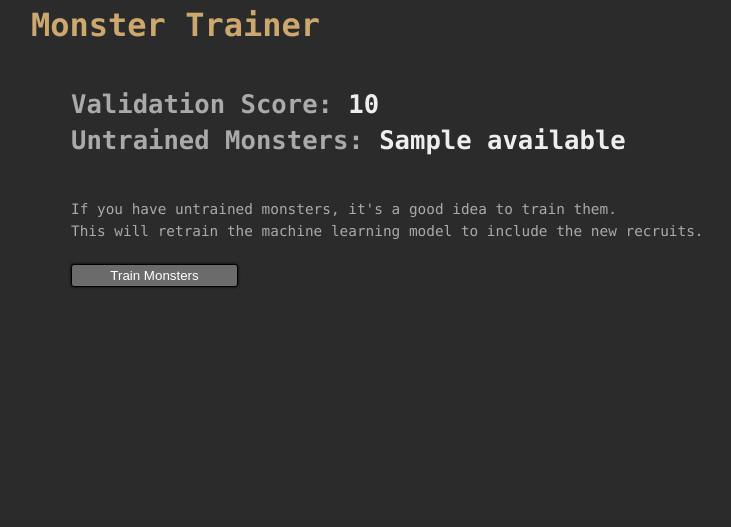
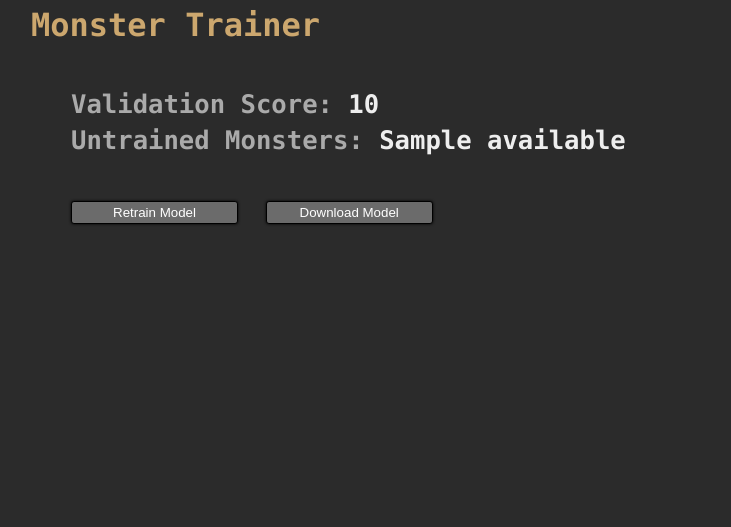
Before and after one commit to BrokenShell/Bandersnatch, a Flask app: template app/templates/train.html in a window 1280 px wide. Shown: the part 229-756 px from the top of the page, without its empty margins (29-760 px from the left). Run offline with Flask 2, Linux system fonts and the light colour scheme; the template is opened without the code that fills it: most values are stand-ins (such as "Sample title", 1, 10 or a date in 2020); parts of the project's set-up code (start-up, migrations or seed data) failed here and were passed over.

Commit message:
updates downloaded saved_model.zip to include the training data

```diff
--- a/app/main.py
+++ b/app/main.py
@@ -1,7 +1,9 @@
 """ Bandersnatch """
+from zipfile import ZipFile
+
 import numpy as np
-from Fortuna import random_int, random_float, smart_clamp
-from flask import Flask, render_template, request
+from Fortuna import random_int, random_float
+from flask import Flask, render_template, request, send_file
 import altair as alt
 from joblib import load, dump
 
@@ -33,6 +35,7 @@ def get_type(df, col):
 
 @APP.route("/view", methods=["GET", "POST"])
 def view():
+    alt.data_transformers.disable_max_rows()
     raw_data = APP.db.get_df()
     if APP.db.get_count() == 0:
         return render_template(
@@ -42,18 +45,19 @@ def view():
     x_axis = request.values.get("x-axis") or "Health"
     y_axis = request.values.get("y-axis") or "Energy"
     target = request.values.get("target") or "Rarity"
-    rarity = request.values.get("rarity") or "All"
+    filter_by = request.values.get("filter_by") or "All"
     monsters = raw_data.drop(columns=['_id'])
     options = monsters.columns
-    if rarity != "All":
-        monsters = monsters[monsters['Rarity'] == rarity]
+    if filter_by != "All":
+        monsters = monsters[monsters['Rarity'] == filter_by]
     total = monsters.shape[0]
     text_color = "#AAA"
     graph_color = "#333"
     graph_bg = "#252525"
     graph = alt.Chart(
         monsters,
-        title=f"{rarity} Monsters",
+        title=f"{filter_by} Monsters",
+
     ).mark_circle(size=100).encode(
         x=alt.X(
             f"{x_axis}{get_type(monsters, x_axis)}",
@@ -94,10 +98,19 @@ def view():
             "stroke": graph_color,
         },
     )
+    rarity_options = [
+        "All",
+        "Rank 0",
+        "Rank 1",
+        "Rank 2",
+        "Rank 3",
+        "Rank 4",
+        "Rank 5",
+    ]
     return render_template(
         "view.html",
-        rarity=rarity,
-        rarity_options=["All", "Rank 1", "Rank 2", "Rank 3", "Rank 4", "Rank 5"],
+        rarity=filter_by,
+        rarity_options=rarity_options,
         options=options,
         x_axis=x_axis,
         y_axis=y_axis,
@@ -131,8 +144,7 @@ def create():
         if com == "reset":
             APP.db.reset_db()
         elif com.isnumeric():
-            num = smart_clamp(1, int(com), 5000)
-            APP.db.insert_many(Monster().to_dict() for _ in range(num))
+            APP.db.insert_many(Monster().to_dict() for _ in range(int(com)))
         return render_template(
             "create.html",
             type_ops=Random.random_name.cat_keys,
@@ -187,7 +199,7 @@ def predict():
     energy = float(request.values.get("energy") or rand())
     sanity = float(request.values.get("sanity") or rand())
     prediction, probability = APP.model([level, health, energy, sanity])
-    train_score, test_score = APP.model.score()
+    test_score = APP.model.score()
     confidence = f"{100*probability*test_score:.2f}%"
 
     return render_template(
@@ -205,8 +217,7 @@ def predict():
 @APP.route("/train", methods=["GET", "POST"])
 def train():
     available = APP.db.get_count() - APP.model.total
-    _, test_acc = APP.model.score()
-    test_score = f"{100 * test_acc:.2f}%"
+    test_score = f"{100 * APP.model.score():.2f}%"
 
     return render_template(
         "train.html",
@@ -215,12 +226,29 @@ def train():
     )
 
 
-@APP.route("/retrain", methods=["POST"])
+def log_model():
+    with open("app/model_notes.txt", "w") as file:
+        file.write(APP.model.info)
+
+
+@APP.route("/retrain", methods=["GET", "POST"])
 def retrain():
-    if APP.db.get_count() > 100:
+    if all(x > 2 for x in APP.db.get_df()["Rarity"].value_counts()):
         APP.model = Model()
         dump(APP.model, "app/model.job")
+        log_model()
+        df = APP.db.get_df()
+        df.to_csv("app/data.csv", index=False)
     return train()
+
+
+@APP.route("/download", methods=["GET"])
+def download():
+    with ZipFile("app/saved_model.zip", "w") as archive:
+        archive.write("app/model_notes.txt", "saved_model/notes.txt")
+        archive.write("app/data.csv", "saved_model/data.csv")
+        archive.write("app/model.job", "saved_model/model.job")
+    return send_file("saved_model.zip", as_attachment=True)
 
 
 if __name__ == "__main__":
--- /dev/null
+++ b/app/model_notes.txt
@@ -0,0 +1,6 @@
+Model: RandomForestClassifier(bootstrap=False, max_depth=12, n_estimators=333,
+                       n_jobs=-1, random_state=42)
+Testing Score: 96.58537
+Total Row Count: 1025
+Training Row Count: 820
+Testing Row Count: 205
--- a/app/static/css/form.css
+++ b/app/static/css/form.css
@@ -33,7 +33,7 @@
     color: #8888c6;
     opacity: 0.5;
 }
-#form button#submit {
+button {
     padding: 3px 0;
     width: 167px;
     cursor: pointer;
@@ -42,17 +42,16 @@
     float: right;
     border: 1px solid #000;
     border-radius: 3px;
-    box-shadow: #000 0px 0px 3px;
+    box-shadow: #000 0 0 3px;
 }
-#form button#submit.retrain {
+button.classic {
     float: none;
 }
-#form button#submit:hover,
-#form button#retrain:hover {
+button:hover {
     color: #333;
     border: 1px solid #eee;
     background-color: #aaa;
-    box-shadow: #FFF 0px 0px 3px;
+    box-shadow: #FFF 0 0 3px;
 }
 #form textarea {
     margin: 20px 0 40px 100px;
--- a/app/static/css/style.css
+++ b/app/static/css/style.css
@@ -4,7 +4,7 @@ body {
 }
 p {
     color: #aaaaaa;
-    font-family: Monaco;
+    font-family: Monaco, sans-serif;
     font-size: 0.9em;
     margin: 20px 100px;
     line-height: 1.5em;
@@ -23,7 +23,7 @@ em, i {
     color: #cca76e;
 }
 a, a:link, a:visited {
-    font-family: Monaco;
+    font-family: Monaco, sans-serif;
     color: #8888c6;
     cursor: pointer;
     text-decoration: underline;
@@ -50,7 +50,7 @@ nav a:hover {
 }
 h1, h2, h3, h4, h5 {
     margin: 40px 100px;
-    font-family: Monaco;
+    font-family: Monaco, sans-serif;
 }
 h1 {
     margin: 40px 60px;
@@ -79,7 +79,7 @@ header h1 {
     white-space: nowrap;
 }
 header h1 a:link, header h1 a:active, header h1 a:visited, header h1 a:hover {
-    font-family: Arial;
+    font-family: Arial, sans-serif;
     color: #dddddd;
     text-decoration: none;
 }
@@ -92,12 +92,12 @@ blockquote {
     border: 1px solid #000;
     padding: 20px;
     width: 768px;
-    box-shadow: 0 2px 8px rgb(0 0 0 / 50%);
+    box-shadow: 0 2px 8px rgba(0 0 0 50);
 }
 blockquote p {
     color: #6a8759;
     font-size: 1em;
-    font-family: Monaco;
+    font-family: Monaco, sans-serif;
     margin: 0 0 1.4em;
 }
 blockquote cite {
@@ -125,7 +125,7 @@ blockquote cite:before {
 }
 .container li {
     color: #aaaaaa;
-    font-family: Monaco;
+    font-family: Monaco, sans-serif;
     font-size: 1em;
     margin: 0 120px;
     line-height: 1.4em;
@@ -140,7 +140,7 @@ footer {
 }
 footer p {
     color: #777777;
-    font-family: Monaco;
+    font-family: Monaco, sans-serif;
     font-size: .9em;
     margin: 10px 60px;
 }
--- a/app/templates/train.html
+++ b/app/templates/train.html
@@ -10,15 +10,11 @@
     <br>
 </h3>
 <p>
-    If you have untrained monsters, it's a good idea to train them.
-<br>
-    This will retrain the machine learning model to include the new recruits.
+    <button class="classic" onclick=window.location.replace("/retrain")>
+        Retrain Model
+    </button>
+    <button class="classic" onclick=window.location.replace("/download")>
+        Download Model
+    </button>
 </p>
-<form id="form" method="post" action="{{ url_for('retrain') }}">
-    <p>
-        <button type="submit" id="submit" name="submit" class="retrain">
-            Train Monsters
-        </button>
-    </p>
-</form>
 {% endblock %}
```
Also changed, not shown: app/model.py (+19 -4 lines), app/templates/create.html (+14 -9 lines), app/templates/data.html (+1 -7 lines), app/templates/view.html (+20 -14 lines), app/data.csv (added), 3 other files.
